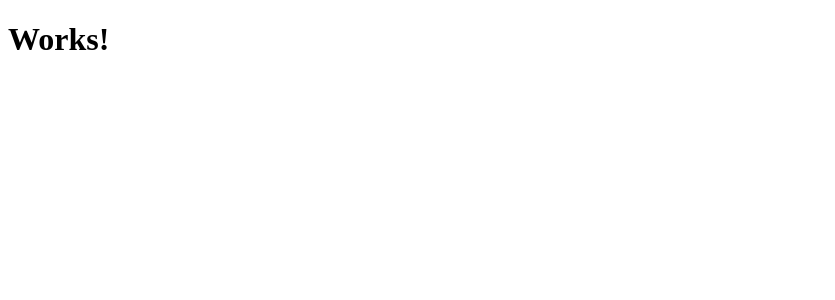
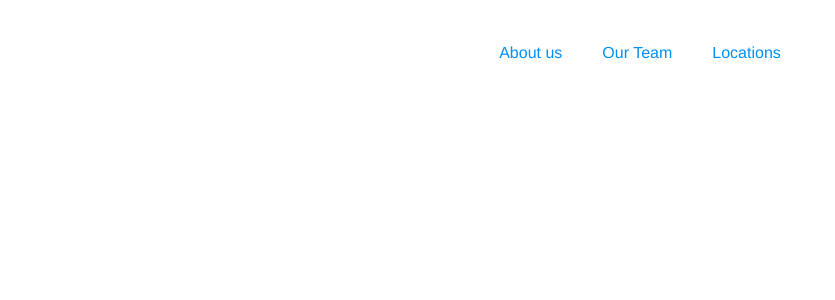
Before and after one commit to owysocky/about-page-react, a React app: page / in a window 1280 px wide. Shown: the top 300 px of the page, without its empty margins (0-835 px from the left). Built offline with nearby package versions, Linux system fonts and the light colour scheme.

Commit message:
add header

```diff
--- a/src/components/App.jsx
+++ b/src/components/App.jsx
@@ -1,13 +1,14 @@
 import React from "react";
 import { Switch, Route } from 'react-router-dom';
 
-
+import Header from './Header'
 
 function App(){
   return (
     <div>
+      <Header/>
       <Switch>
-        <h1>Works!</h1>
+
       </Switch>
     </div>
   );
--- /dev/null
+++ b/src/components/Header.jsx
@@ -0,0 +1,28 @@
+import React from 'react';
+import {Link} from 'react-router-dom';
+
+function Header(){
+  let linkDecoration = {
+    textDecoration: 'none',
+    color: '#0090f7'
+  }
+  return(
+    <div>
+      <style jsx>{`
+        p{
+          display: inline-block;
+          padding: 20px;
+        }
+        div{
+          text-align: center;
+          font-family: Helvetica Neue,Helvetica,Arial,sans-serif;
+        }
+      `}</style>
+      <p><Link style={linkDecoration} to="">About us</Link></p>
+      <p><Link style={linkDecoration} to="">Our Team</Link></p>
+      <p><Link style={linkDecoration} to="">Locations</Link></p>
+    </div>
+  );
+}
+
+export default Header;
```
